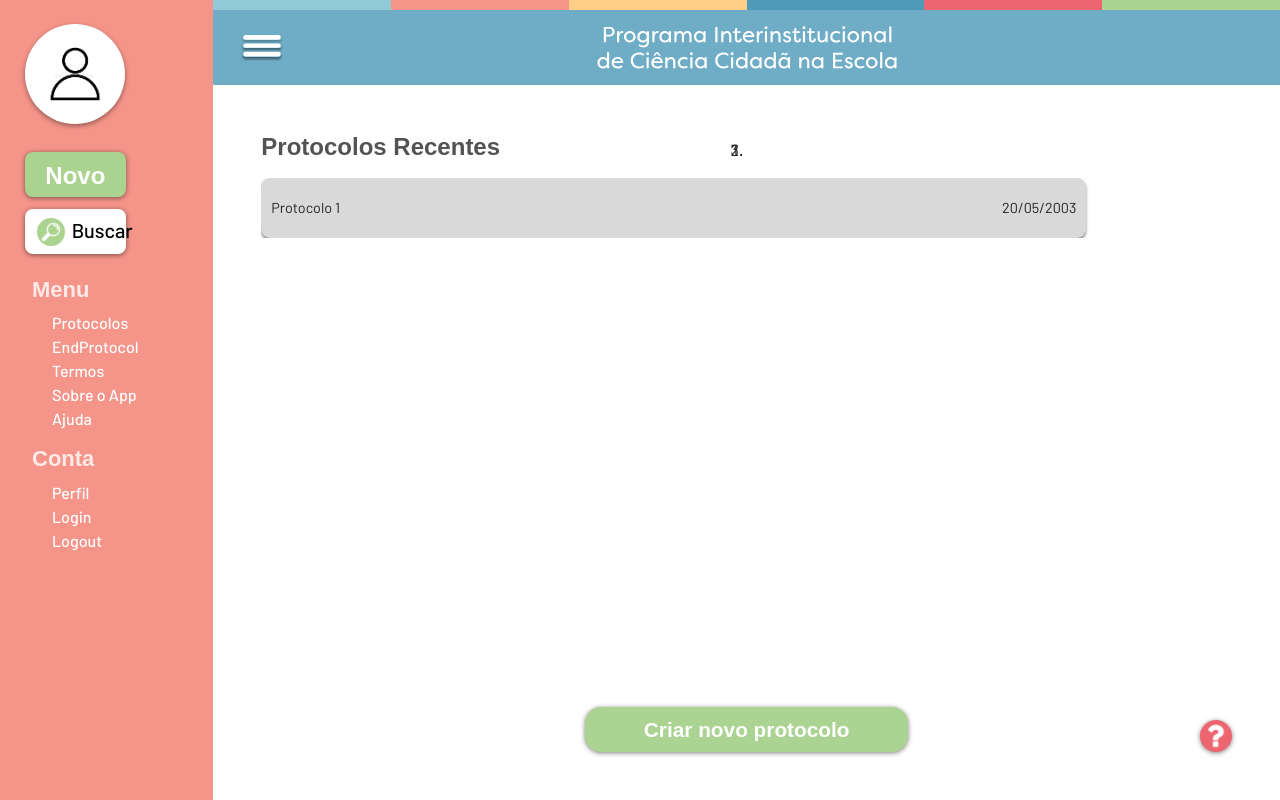
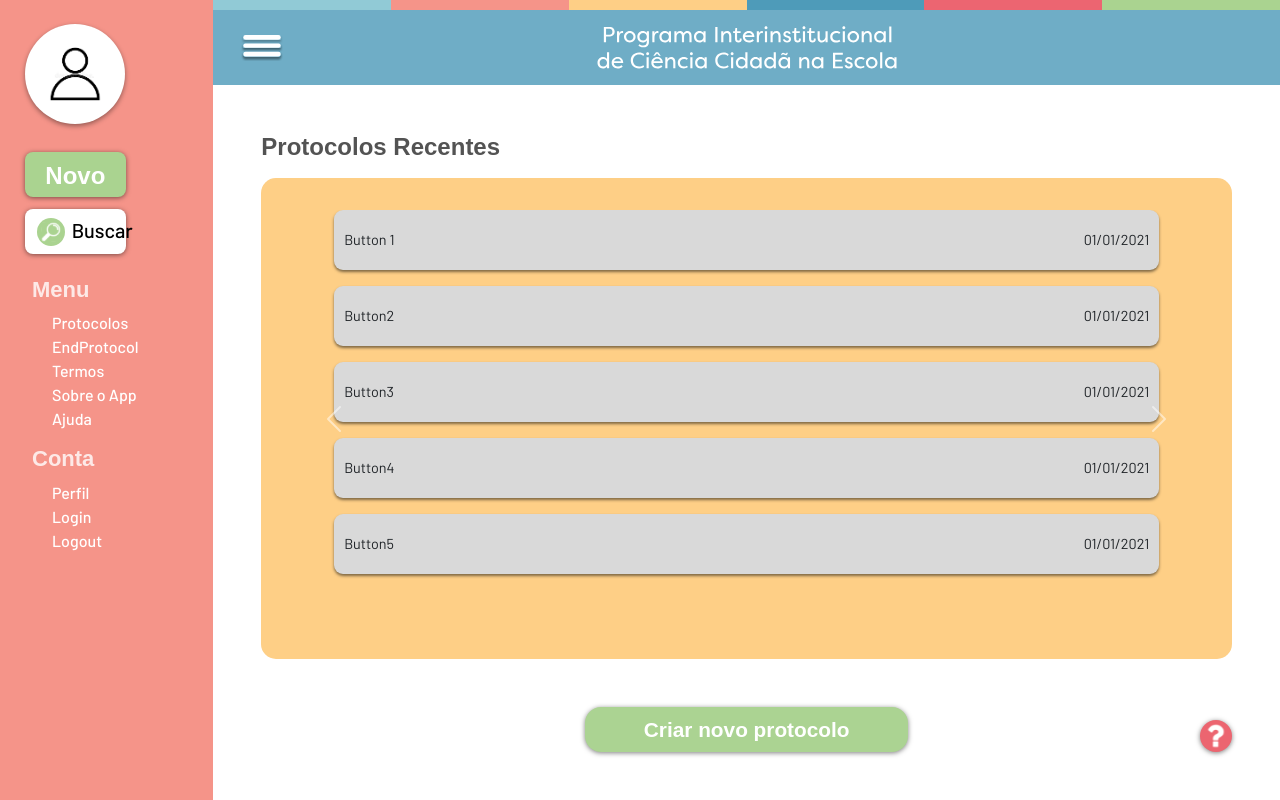
Before and after one commit to VRI-UFPR/CienciaNaEscola, a React (Create React App) app: page /recent in a window 1280 px wide. Built offline with nearby package versions, Linux system fonts and the light colour scheme; a web font is replaced by a local one.

Commit message:
#81 [FEAT]:Adicionando carrosel. Não funciona a função de calcular o número máximo de botões na tela ainda

```diff
--- a/src/components/ProtocolCarousel.jsx
+++ b/src/components/ProtocolCarousel.jsx
@@ -1,30 +1,79 @@
 import React from 'react'
 import HomeButton from './HomeButton';
+import { Carousel } from 'bootstrap';
+import { useEffect, useRef } from 'react';
 
 const style = `
-
+    .custom-carousel {
+        background-color: #FECF86;
+        border-radius: 15px;
+        width: 100%;
+        padding-top: 2rem;
+        padding-bottom: 2rem;
+    }
 `;
 
-function ProtocolCarousel() {
-    return (
-        <div className="container-fluid p-0">
-            <div id="main-slider" className="carousel slide" data-ride="carousel">
-                <ol className="carousel-indicators">
-                    <li data-target="#main-slider" data-slide-to="0" className="active"></li>
-                    <li data-target="#main-slider" data-slide-to="1"></li>
-                    <li data-target="#main-slider" data-slide-to="2"></li>
-                </ol>
-            </div>
-            <div className="carousel-inner">
-                <div className="carousel-item active">
-                    <HomeButton title="Protocolo 1" date="20/05/2003" />
-                    <div className="carousel-caption d-none d-md-block">
+function ProtocolCarousel(props) {
+    const { buttons } = props;
 
+    const calculateItemsPerSlide = () => {
+        const carousel = carouselRef.current;
+        const carouselWidth = carousel.offsetWidth;
+        console.log(carouselWidth);
+        const buttonWidth = 60;
+        const itemsPerSlide = Math.floor(carouselWidth / buttonWidth);
+        return itemsPerSlide;
+    };
+
+    const itemsPerSlide = 5;
+    const totalSlides = Math.ceil(buttons.length / itemsPerSlide);
+
+    const carouselRef = React.useRef(null);
+
+    React.useEffect(() => {
+        const carousel = carouselRef.current;
+        new Carousel(carousel);
+    }, []);
+
+    const renderCarouselItems = () => {
+        const carouselItems = [];
+
+        for (let i = 0; i < totalSlides; i++) {
+            const startIndex = i * itemsPerSlide;
+            const endIndex = (i + 1) * itemsPerSlide;
+            const slideButtons = buttons.slice(startIndex, endIndex);
+
+            carouselItems.push(
+            <div key={i} className={`carousel-item${i === 0 ? ' active' : ''}`}>
+                <div className="d-flex flex-column align-items-center">
+                {slideButtons.map((button, index) => (
+                    <div key={index} className="d-flex flex-column align-items-center mb-3 w-100">
+                        <HomeButton key={index} title={button} date="01/01/2021"/>
                     </div>
+                ))}
                 </div>
             </div>
+            );
+        }
+        return carouselItems;
+    };
+
+    return (
+        <div id="dynamic-carousel" className="carousel slide custom-carousel" data-bs-interval="false" ref={carouselRef}>
+        <div className="carousel-inner">
+            {renderCarouselItems()}
+        </div>
+        <button className="carousel-control-prev" type="button" data-bs-target="#dynamic-carousel" data-bs-slide="prev">
+            <span className="carousel-control-prev-icon" aria-hidden="true"></span>
+            <span className="visually-hidden">Previous</span>
+        </button>
+        <button className="carousel-control-next" type="button" data-bs-target="#dynamic-carousel" data-bs-slide="next">
+            <span className="carousel-control-next-icon" aria-hidden="true"></span>
+            <span className="visually-hidden">Next</span>
+        </button>
+        <style>{style}</style>
         </div>
     );
-}
+};
 
 export default ProtocolCarousel;
--- a/src/pages/RecentProtocols.jsx
+++ b/src/pages/RecentProtocols.jsx
@@ -5,7 +5,7 @@ import Sidebar from '../components/Sidebar';
 import TextButton from '../components/TextButton';
 import ProtocolCarousel from '../components/ProtocolCarousel';
 
-const recentProtocolStyles = `
+const style = `
     .bg-coral-red {
         background-color: #F59489;
     }
@@ -33,6 +33,9 @@ const recentProtocolStyles = `
 
 function RecentProtocolsPage(props) {
     const { title, content, showSidebar, showCreateProtocol, showNavToggler } = props;
+
+    const buttons = ['Button 1', 'Button2', 'Button3', 'Button4', 'Button5', 'Button6', 'Button7', 'Button8', 'Button9', 'Button10']
+
     return (
         <div className="d-flex flex-column font-barlow vh-100">
             <div className="row m-0 flex-grow-1">
@@ -44,8 +47,8 @@ function RecentProtocolsPage(props) {
                     <div className="container-fluid d-flex flex-column flex-grow-1 p-4 p-lg-5">
                         <div className="d-flex flex-column flex-grow-1">
                             <h1 className="infos-h1 font-century-gothic pb-3 m-0 fw-bold">{title}</h1>
-                            <div className="">
-                                <ProtocolCarousel></ProtocolCarousel>
+                            <div className="d-flex justify-content-center align-itens-center flex-grow-1 mb-5">
+                                <ProtocolCarousel buttons={buttons} />
                             </div>
                         </div>
                         <div className="row justify-content-between mx-0">
@@ -61,7 +64,7 @@ function RecentProtocolsPage(props) {
                 </div>
             </div>
 
-            <style>{recentProtocolStyles}</style>
+            <style>{style}</style>
         </div>
     );
 }
```
